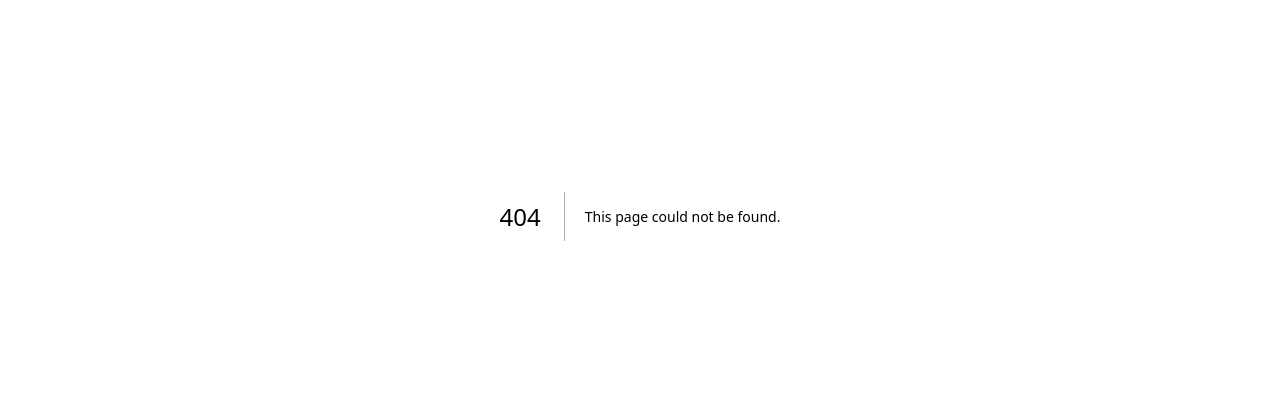
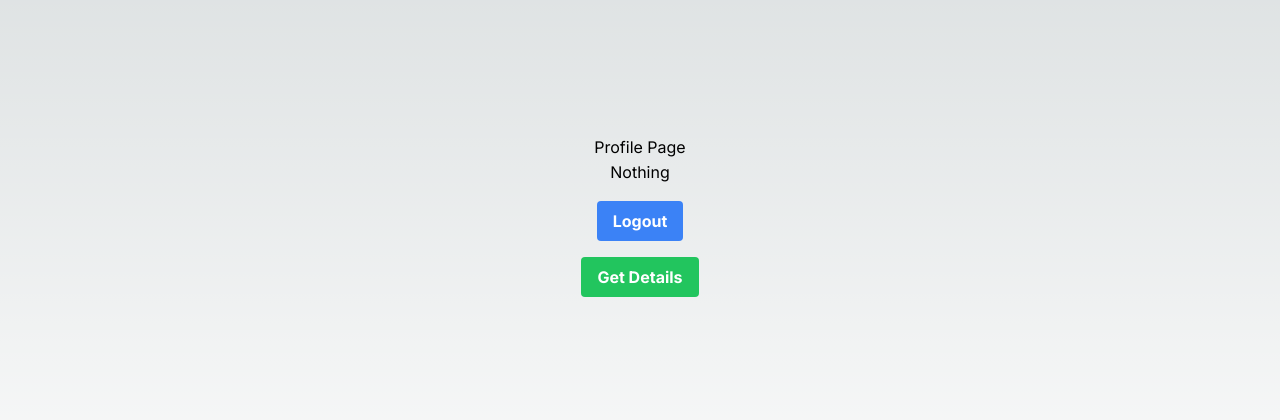
Before and after one commit to tusharawat01/nextAuth, a Next.js app: page /profile in a window 1280 px wide. Before the commit this address had no page. Shown: the part 184-604 px from the top of the page. Built offline with nearby package versions, Linux system fonts and the light colour scheme.

Commit message:
Profile and Logout page

```diff
--- /dev/null
+++ b/src/app/profile/[id]/page.tsx
@@ -0,0 +1,10 @@
+import React from 'react'
+
+export default function page({params}:any) {
+  return (
+    <div className='flex flex-col items-center justify-center min-h-screen py-2'>
+      <h1>Profile Page</h1>
+      <h2 className='p-3 bg-green-500 rounded text-black'>{params.id}</h2>
+    </div>
+  )
+}
--- /dev/null
+++ b/src/app/profile/page.tsx
@@ -0,0 +1,50 @@
+'use client'
+
+import axios from 'axios';
+import { useRouter } from 'next/navigation'
+import React, { useState } from 'react';
+import { toast } from 'react-hot-toast';
+import Link from 'next/link';
+
+export default function ProfilePage() {
+    const router = useRouter();
+    const [data, setData] = useState("nothing");
+
+    const getUserDetails = async () => {
+        try {
+            const res = await axios.get("/api/users/me");
+            console.log(res.data.data);
+            setData(res.data.data._id);
+        } catch (error:any) {
+            console.log("Did not get User Details")
+            toast.error(error.message);
+        }
+    }
+
+    const logout = async () => {
+        try {
+            await axios.get('/api/users/logout')
+            toast.success("Logout Success");
+            router.push("/login");
+        } catch (error:any) {
+            console.log(error.message);
+            toast.error(error.message);
+        }
+    }
+  return (
+    <div className='flex flex-col items-center justify-center min-h-screen py-2'>
+       <h1>Profile Page</h1>
+       <hr />
+       <h2>{data === "nothing" ? "Nothing" : <Link href = {`/profile/${data}`}>{data}</Link>}</h2>
+       <hr />
+       <button
+       className='bg-blue-500 mt-4 hover:bg-blue-700 text-white font-bold py-2 px-4 rounded'
+       onClick={logout}
+       >Logout</button>
+       <button
+       className='bg-green-500 mt-4 hover:bg-green-700 text-white font-bold py-2 px-4 rounded'
+       onClick={getUserDetails}
+       >Get Details</button>
+    </div>
+  )
+}
```
Also changed, not shown: 1 other file (tests, documents, lock files or other folders).
